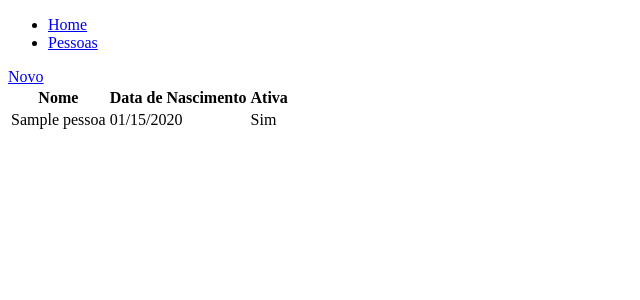
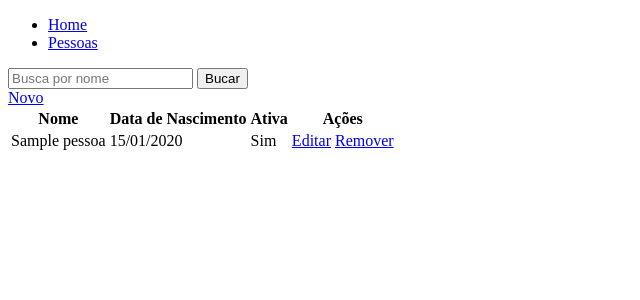
Before and after one commit to aislansantos/alicacao_django, a Django app: page /pessoas/ in a window 1280 px wide. Shown: the top 300 px of the page, without its empty margins (0-640 px from the left). Run offline with Django 4.2, Linux system fonts and the light colour scheme; tables that the repository leaves empty hold one stand-in row (values such as "Sample post").

Commit message:
ajustes de alguns campos do form cadastro/edição,  criação do remover pessoas cadastradas, e criação de filtro pelo nome das pessoas cadastradas.

```diff
--- a/pessoa/forms.py
+++ b/pessoa/forms.py
@@ -3,6 +3,12 @@ from .models import Pessoa
 
 
 class PessoaForm(forms.ModelForm):
+    data_nascimento = forms.DateField(
+        widget=forms.TextInput(
+            attrs={"type": "date"}
+        )
+    )
+
     class Meta:
         model = Pessoa
         fields = ['nome_completo', 'data_nascimento', 'ativa']
--- a/pessoa/models.py
+++ b/pessoa/models.py
@@ -7,4 +7,4 @@ class Pessoa(models.Model):
     ativa = models.BooleanField(default=True)
 
     def __str__(self) -> str:
-        return super().nome_completo
+        return self.nome_completo
--- /dev/null
+++ b/pessoa/templates/pessoa/pessoa_confirm_delete.html
@@ -0,0 +1,5 @@
+<form method="post">
+  {% csrf_token %}
+  <p>Deseja deltar esse "{{ object }}?"</p>
+  <input type="submit" value="Confirm">
+</form>
--- a/pessoa/templates/pessoa/pessoa_form.html
+++ b/pessoa/templates/pessoa/pessoa_form.html
@@ -3,6 +3,6 @@
 <form action="" method="post">
   {% csrf_token %}
   {{form.as_p}}
-  <input type="submit" value="Salvar">
+  <input type="submit" value="Salvar"></input>
 </form>
 {% endblock content %}
--- a/pessoa/templates/pessoa/pessoa_list.html
+++ b/pessoa/templates/pessoa/pessoa_list.html
@@ -1,17 +1,22 @@
 {% extends 'main/base.html' %}
 {% block content %}
+<form method="get">
+  <input type="text" name="nome" placeholder="Busca por nome"/>
+  <input type="submit" value="Bucar"/>
+</form>
 <a href="{% url 'pessoa.novo' %}">Novo</a>
 <table>
   <thead>
     <th>Nome</th>
     <th>Data de Nascimento</th>
     <th>Ativa</th>
+    <th>Ações</th>
   </thead>
   <tbody>
     {% for pessoa in object_list %}
       <tr>
         <td>{{ pessoa.nome_completo }}</td>
-        <td>{{ pessoa.data_nascimento|date:"SHORT_DATE_FORMAT" }}</td>
+        <td>{{ pessoa.data_nascimento|date:"d/m/Y" }}</td>
         <td>
           {% if pessoa.ativa %}
             Sim
@@ -19,6 +24,10 @@
             Não
           {% endif %}
         </td>
+        <td>
+          <a href="{% url 'pessoa.editar' pessoa.pk %}">Editar</a>
+          <a href="{% url 'pessoa.remover' pessoa.pk %}">Remover</a>
+        </td>
       </tr>
     {% endfor %}
   </tbody>
--- a/pessoa/urls.py
+++ b/pessoa/urls.py
@@ -1,7 +1,9 @@
 from django.urls import path
-from .views import ListaPessoaView, PessoaCreateView
+from .views import ListaPessoaView, PessoaCreateView, PessoaUpdateView, PessoaDeleteView
 
 urlpatterns = [
     path('', ListaPessoaView.as_view(), name='pessoa.index'),
-    path('novo/', PessoaCreateView.as_view(), name='pessoa.novo')
+    path('novo/', PessoaCreateView.as_view(), name='pessoa.novo'),
+    path('editar/<int:pk>', PessoaUpdateView.as_view(), name='pessoa.editar'),
+    path('remover/<int:pk>', PessoaDeleteView.as_view(), name='pessoa.remover')
 ]
--- a/pessoa/views.py
+++ b/pessoa/views.py
@@ -1,5 +1,5 @@
 from django.shortcuts import render
-from django.views.generic import ListView, CreateView
+from django.views.generic import ListView, CreateView, UpdateView, DeleteView
 from .models import Pessoa
 from .forms import PessoaForm
 
@@ -8,8 +8,27 @@ class ListaPessoaView(ListView):
     model = Pessoa
     queryset = Pessoa.objects.all().order_by('nome_completo')
 
+    def get_queryset(self):
+        queryset = super().get_queryset()
+        filtro_nome = self.request.GET.get('nome') or None
+
+        if filtro_nome:
+            queryset = queryset.filter(nome_completo__contains=filtro_nome)
+        return queryset
+
 
 class PessoaCreateView(CreateView):
     model = Pessoa
     form_class = PessoaForm
     success_url = '/pessoas/'
+
+
+class PessoaUpdateView(UpdateView):
+    model = Pessoa
+    form_class = PessoaForm
+    success_url = '/pessoas/'
+
+
+class PessoaDeleteView(DeleteView):
+    model = Pessoa
+    success_url = '/pessoas/'
```
